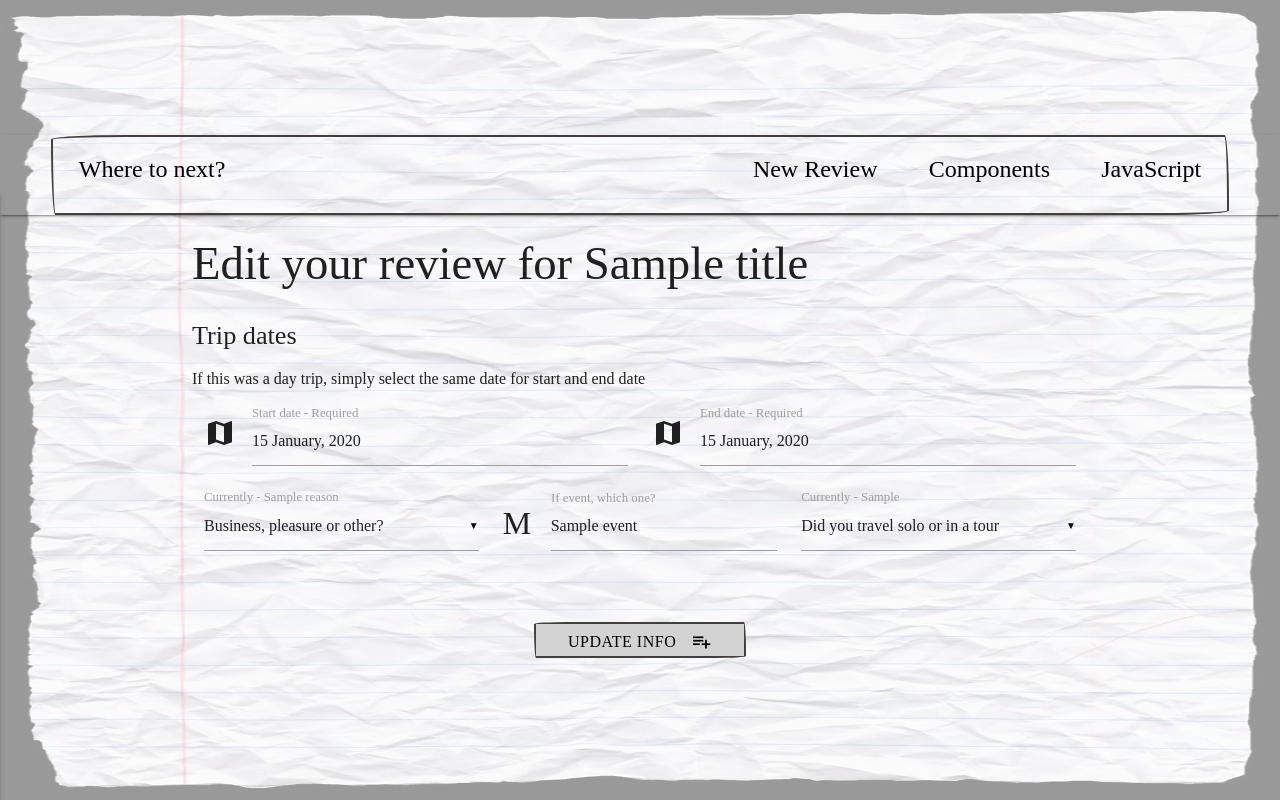
After one commit to SimonGeorgeNZ/Milestone_three, a Flask app: template templates/editfirst.html in a window 1280 px wide. The commit adds this page. Run offline with Flask 2, Linux system fonts and the light colour scheme; the template is opened without the code that fills it: most values are stand-ins (such as "Sample title", 1, 10 or a date in 2020); some libraries are stand-ins or nearby versions; some web fonts are replaced.

Commit message:
Update function for first info working properly and updating info in MongoDB

```diff
--- a/app.py
+++ b/app.py
@@ -235,13 +235,65 @@ def view_review(review_id):
     hospo = mongo.db.hospitality.find({"review_title": (review_title).lower()})
     final = mongo.db.reviews.find_one({"review_title": (review_title).lower()})
     return render_template('viewreview.html', title=title, first=first,
-    attract=attract, accom=accom, hospo=hospo, final=final, city=city, country=country)
+    attract=attract, accom=accom, hospo=hospo, final=final, city=city, country=country, first_id=first['_id'])
 
 @app.route('/all_done')
 def all_done():
     return render_template('alldone.html')
 
 
+#---------------Edit-----------------#
+
+@app.route('/edit_first/<first_id>')
+def edit_first(first_id):
+    the_first=mongo.db.first_info.find_one({"_id": ObjectId(first_id)})
+    title = mongo.db.title.find_one({'review_title': the_first['review_title']})
+    return render_template('editreview.html', title=title, first=the_first)
+
+
+@app.route('/update_first/<first_id>', methods=["POST"])
+def update_first(first_id):
+    first = mongo.db.first_info
+    first.update( {'_id': ObjectId(first_id)},
+    {
+        'start_date':request.form.get('start_date'),
+        'end_date':request.form.get('end_date'),
+        'reason':request.form.get('reason'),
+        'event':request.form.get('event'),
+        's_or_g':request.form.get('s_or_g'),
+        'reason':request.form.get('reason'),
+        'review_title':request.form.get('review_title'),
+    })
+    input_title = request.form['review_title']
+    title = mongo.db.title.find_one({'review_title': input_title.lower()})
+    return redirect(url_for('view_review', review_id=title['_id']))
+
+@app.route('/edit_accom/<accom_id>')
+def edit_accom(accom_id):
+    the_accom=mongo.db.first_info.find_one({"_id": ObjectId(first_id)})
+    title = mongo.db.title.find_one({'review_title': the_first['review_title']})
+    return render_template('editfirst.html', title=title, first=the_first)
+
+
+@app.route('/update_accom/<accom_id>', methods=["POST"])
+def update_accom(accom_id):
+    first = mongo.db.first_info
+    first.update( {'_id': ObjectId(first_id)},
+    {
+        'start_date':request.form.get('start_date'),
+        'end_date':request.form.get('end_date'),
+        'reason':request.form.get('reason'),
+        'event':request.form.get('event'),
+        's_or_g':request.form.get('s_or_g'),
+        'reason':request.form.get('reason'),
+        'review_title':request.form.get('review_title'),
+    })
+    input_title = request.form['review_title']
+    title = mongo.db.title.find_one({'review_title': input_title.lower()})
+    return redirect(url_for('view_review', review_id=title['_id']))
+
+
+
 if __name__ == '__main__':
     app.run(host=os.environ.get('IP'),
         port=int(os.environ.get('PORT')),
--- a/static/css/style.css
+++ b/static/css/style.css
@@ -88,4 +88,24 @@ nav {
     display: flex;
     justify-content: center;
     padding-bottom: 4vw;
+    padding-top: 4vw;
 }
+
+/*.picker__date-display {
+    background-color: transparent;
+    color: black;
+}
+
+.picker__year-display {
+    color: black;
+}
+
+.picker__box {
+    background-image: url("../images/calendarpaper.png");
+    background-repeat: no-repeat;
+    background-size: cover;
+    align-content: center;
+    background-color: transparent;
+    border: none;
+}
+*/
--- a/templates/base.html
+++ b/templates/base.html
@@ -35,8 +35,28 @@
       {% block content %} {% endblock %}
     </div>
 
-    <script src="https://cdnjs.cloudflare.com/ajax/libs/jquery/3.2.1/jquery.min.js"></script>
-    <script src="https://cdnjs.cloudflare.com/ajax/libs/materialize/0.100.2/js/materialize.min.js"></script>
-    <script type="text/javascript" src="static/js/scripts.js"></script>
+	<script src="https://cdnjs.cloudflare.com/ajax/libs/jquery/3.2.1/jquery.min.js"></script>
+	<script src="https://cdnjs.cloudflare.com/ajax/libs/materialize/0.100.2/js/materialize.min.js"></script>
+	<script type="text/javascript">
+		$(document).ready(function () {
+        $(".collapsible").collapsible();
+        $("select").material_select();
+        $(".button-collapse").sideNav();
+        document
+          .getElementById("matfix")
+          .addEventListener("click", function (e) {
+            e.stopPropagation();
+          });
+      });
+
+      $(".datepicker").pickadate({
+        selectMonths: true, // Creates a dropdown to control month
+        selectYears: 15, // Creates a dropdown of 15 years to control year,
+        today: "Today",
+        clear: "Clear",
+        close: "Ok",
+        closeOnSelect: true, // Close upon selecting a date,
+      });
+	</script>
   </body>
 </html>
--- /dev/null
+++ b/templates/editfirst.html
@@ -0,0 +1,59 @@
+{% extends 'base.html' %} {% block content %}
+<h3>Edit your review for {{title.city_name}}</h3>
+<div class="row">
+  <form action="{{ url_for('update_first', first_id=first._id) }}" method="POST" class="col s12">
+    <input type="hidden" id="review_title" name="review_title" value="{{title.review_title}}" readonly />
+    <h5>Trip dates</h5>
+    <p><strong> If this was a day trip, simply select the same date for start and end date</strong></p>
+      <div class="input-field col s6">
+        <i class="material-icons prefix">map</i>
+        <input id="start_date" name="start_date" type="text" class="datepicker">
+        <label for="start_date">Start date - Required</label>
+      </div>
+      <div id="endDate" class="input-field col s6">
+        <i class="material-icons prefix">map</i>
+        <input id="end_date" name="end_date" type="text" class="datepicker">
+        <label for="end_date">End date - Required</label>
+      </div>
+    <div class="input-field col s4">
+    <select id="reason" name="reason">
+      <option value="{{first.reason}}" disabled selected>Business, pleasure or other?</option>
+      <option value="Business">Business</option>
+      <option value="Pleasure">Pleasure</option>
+      <option value="Event/Festival">Event/Festival</option>
+    </select>
+    <label for="reason">Currently - {{first.reason}}</label>
+    </div>
+      <div class="input-field col s4">
+        <i class="material-icons prefix">Map</i>
+        <input id="event" name="event" type="text" value="{{first.event}}" />
+        <label for="icon_prefix">If event, which one?</label>
+      </div>
+      <div class="input-field col s4">
+        <select id="s_or_g" name="s_or_g">
+      <option value="{{first.s_or_g}}" disabled selected>Did you travel solo or in a tour</option>
+      <option value="Solo">Solo</option>
+      <option value="With friends">With friends</option>
+      <option value="Tour">Tour</option>
+    </select>
+    <label for="s_or_g">Currently - {{first.s_or_g}}</label>
+    </div>
+    <div class="center_btn">
+      <button class="btn lined thin waves-effect waves-light" type="submit">
+        Update info
+        <i class="material-icons right">playlist_add</i>
+      </button>
+    </div>
+</div>
+
+<script src="https://cdnjs.cloudflare.com/ajax/libs/jquery/3.2.1/jquery.min.js"></script>
+<script type="text/javascript">
+    $(document).ready(function() {
+        start_date = Date.parse('{{first.start_date}}');
+        end_date = Date.parse('{{first.end_date}}');
+        $('#start_date').pickadate('picker').set('select', start_date, { format: 'dd/mm/yyyy' }).trigger('change');
+        $('#end_date').pickadate('picker').set('select', end_date, { format: 'dd/mm/yyyy' }).trigger('change');
+    });
+</script>
+
+{% endblock %}
```
Also changed, not shown: static/js/scripts.js (+0 -12 lines), templates/viewreview.html (+29 -20 lines), static/images/calendarpaper.png (added), static/images/postit.jpg (added), static/images/postit.png (added), 1 other file.
